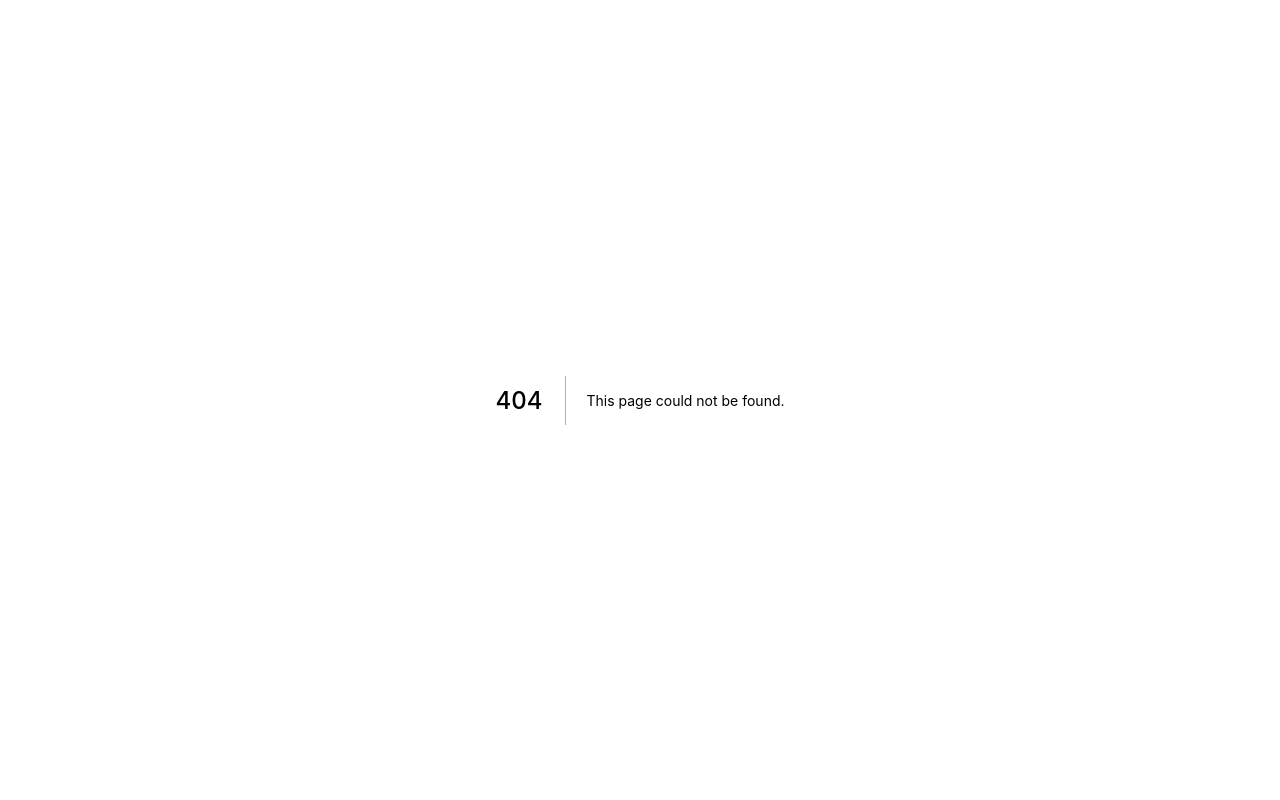
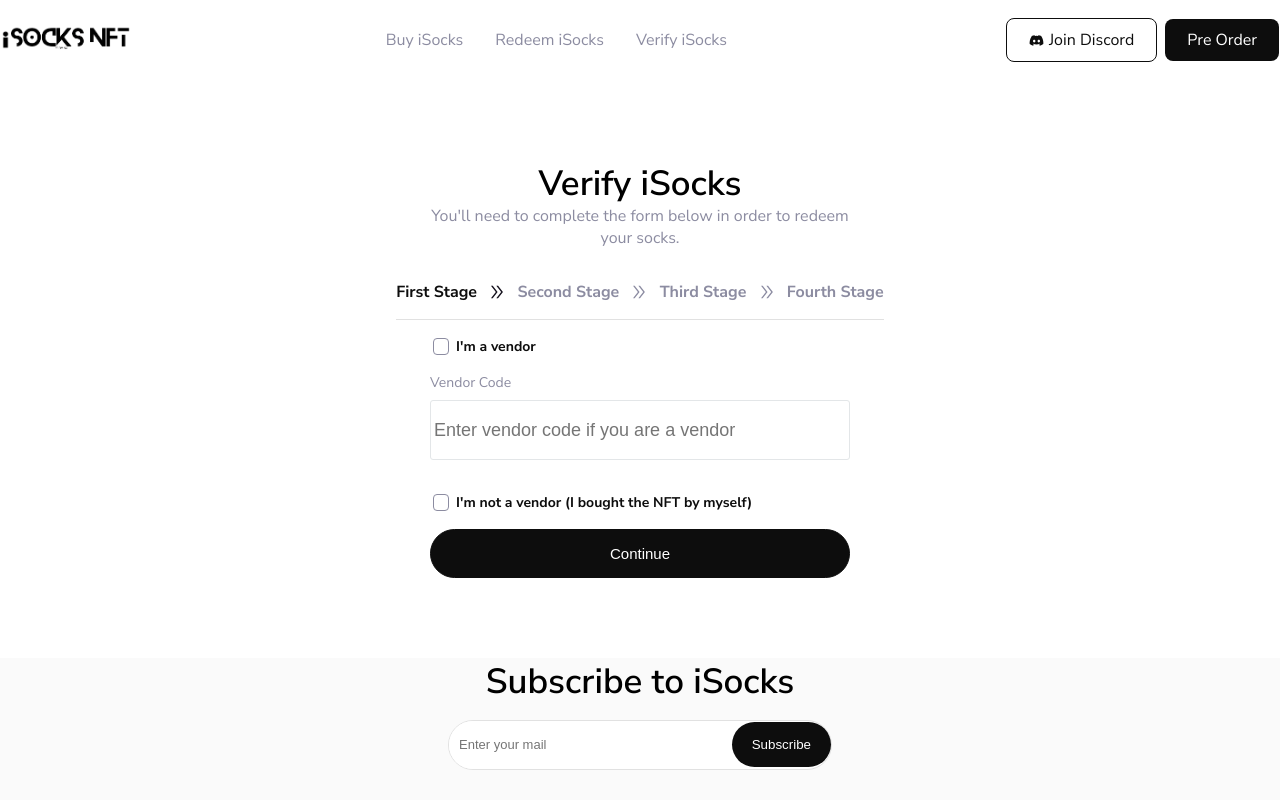
Before and after one commit to iSocks-NFTs/isocks.ai, a Next.js app: page /verify in a window 1280 px wide. Before the commit this address had no page. Shown: the top 800 px of the page. Built offline with nearby package versions, Linux system fonts and the light colour scheme.

Commit message:
finished verify page

```diff
--- /dev/null
+++ b/pages/verify/index.js
@@ -0,0 +1,19 @@
+import Head from 'next/head';
+import Layout from '../../layouts/normal_layout';
+import VerifyComponent from '../../components/Verify';
+
+const Verify = () =>{
+    return(
+        <Layout>
+            <Head>
+                <title>
+                    iSocks | Verify Socks
+                </title>
+                <link rel="stylesheet" href="https://cdnjs.cloudflare.com/ajax/libs/font-awesome/6.2.0/css/all.min.css" />
+            </Head>
+            <VerifyComponent />
+        </Layout>
+    )
+}
+
+export default Verify;
```
